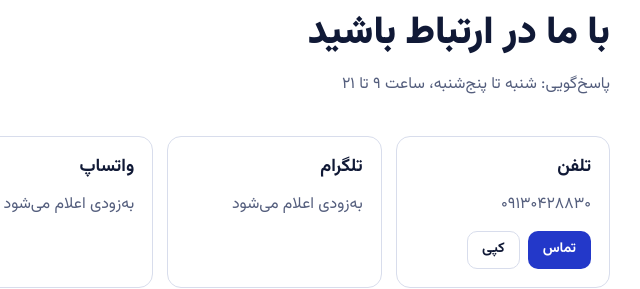
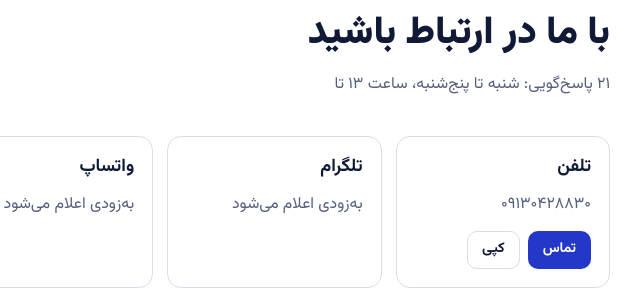
Before and after one commit to mehdizahraie313-stack/typeino.github.io, a plain HTML site: page index.html in a window 1280 px wide. Shown: the part 5985-6274 px from the top of the page, 594-1234 px from the left. Drawn offline with Linux system fonts and the light colour scheme; a web font is replaced by a local one.

Commit message:
Update index.html

```diff
--- a/index.html
+++ b/index.html
@@ -465,7 +465,7 @@ const CONFIG = {
      درخواست POST با JSON: {action:"send",phone,name} و {action:"verify",phone,code}؛ پاسخ موفق = وضعیت 200.
      اگر خالی بماند، حالت آزمایشی است: کد روی همین صفحه نشان داده می‌شود و پیامکی ارسال نمی‌شود. */
   smsEndpoint: "",
-  hours: "پاسخ‌گویی: شنبه تا پنج‌شنبه، ساعت ۹ تا ۲۱",
+  hours: " ۲۱ پاسخ‌گویی: شنبه تا پنج‌شنبه، ساعت ۱۳ تا ",
   /* اگر سرویس دریافت فرم دارید (روی هاست خودتان)، آدرس آن را بگذارید تا سفارش و فایل مستقیم ارسال شود */
   endpoint: "",
   /* قیمت‌ها به تومان (نمونه) */
```
